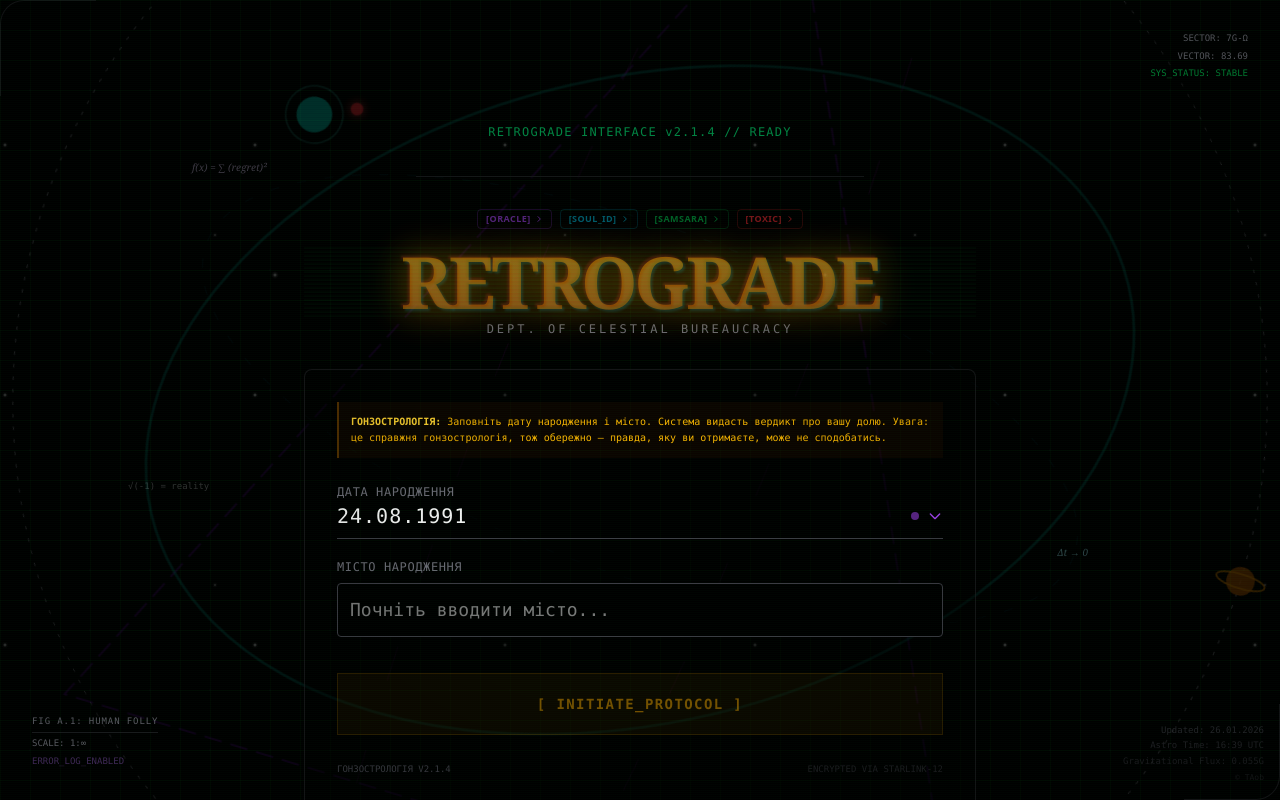
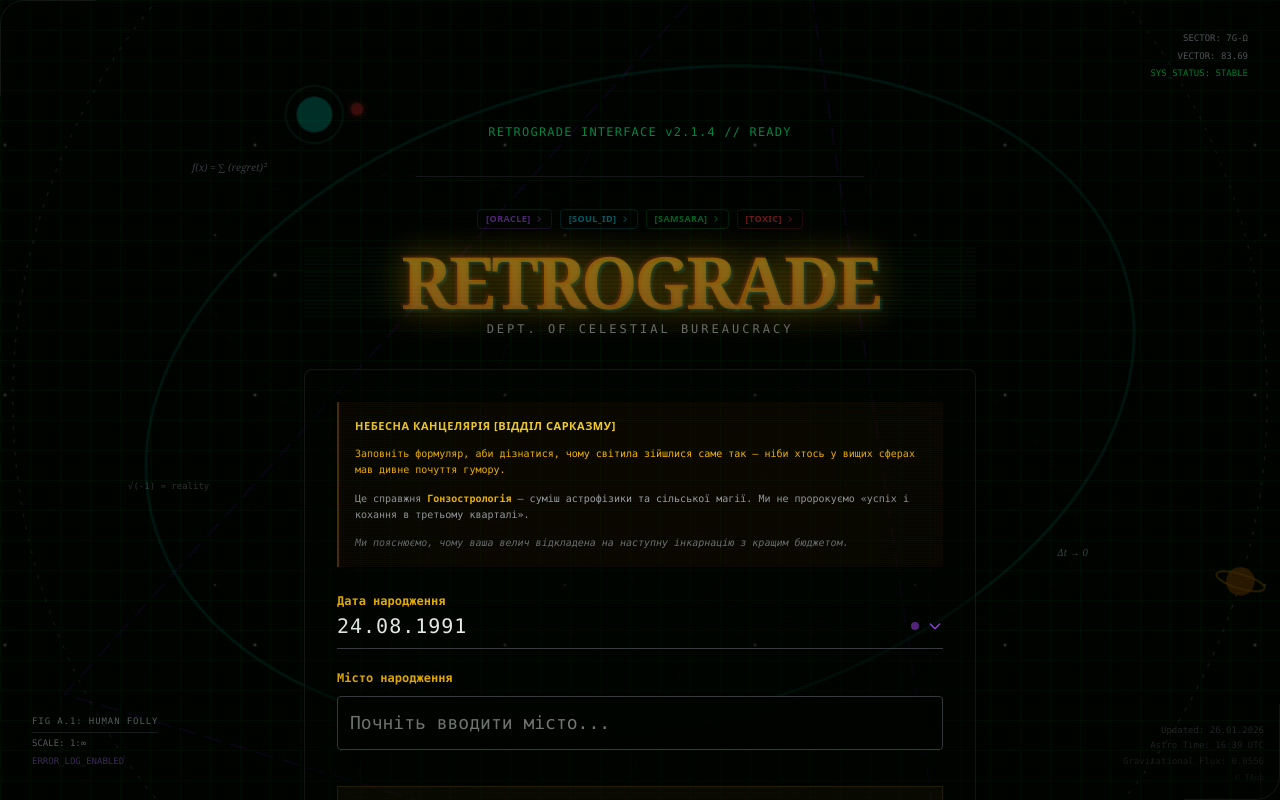
Before and after one commit to Maksymius/Retrograde-Project, a Next.js app in the folder frontend/: page / in a window 1280 px wide. Shown: the top 800 px of the page. Built offline with nearby package versions, Linux system fonts and the light colour scheme; a web font is replaced by a local one.

Commit message:
feat: gonzo  header/ INTRO city itc

```diff
--- a/frontend/app/page.tsx
+++ b/frontend/app/page.tsx
@@ -420,17 +420,27 @@ export default function HomePage() {
             <div className="space-y-5 backdrop-blur-md bg-black/40 p-4 sm:p-8 rounded-lg border border-zinc-800/60 shadow-2xl animate-in slide-in-from-bottom-4 duration-700 min-h-[600px]">
 
               {/* Гонзострологічна інструкція */}
-              <div className="p-3 bg-amber-900/10 border-l-2 border-amber-500/30 text-left">
+              <div className="p-4 bg-amber-900/10 border-l-2 border-amber-500/30 text-left space-y-3">
+                <div className="text-[11px] text-amber-300 font-bold uppercase tracking-wider">
+                  НЕБЕСНА КАНЦЕЛЯРІЯ [Відділ Сарказму]
+                </div>
                 <p className="text-[10px] text-amber-400 leading-relaxed font-mono">
-                  <span className="text-amber-300 font-bold">ГОНЗОСТРОЛОГІЯ:</span> Заповніть дату народження і місто.
-                  Система видасть вердикт про вашу долю. Увага: це справжня гонзострологія, тож обережно —
-                  правда, яку ви отримаєте, може не сподобатись.
+                  Заповніть формуляр, аби дізнатися, чому світила зійшлися саме так — ніби хтось у вищих сферах мав дивне почуття гумору.
+                </p>
+                <p className="text-[10px] text-zinc-400 leading-relaxed font-mono">
+                  Це справжня <span className="text-amber-400 font-bold">Гонзострологія</span> — суміш астрофізики та сільської магії.
+                  Ми не пророкуємо «успіх і кохання в третьому кварталі».
+                </p>
+                <p className="text-[10px] text-zinc-500 leading-relaxed font-mono italic">
+                  Ми пояснюємо, чому ваша велич відкладена на наступну інкарнацію з кращим бюджетом.
                 </p>
               </div>
 
               {/* INPUT AREA - Date */}
               <div className="space-y-2">
-                <label className="text-xs text-zinc-500 uppercase tracking-wider font-mono">Дата народження</label>
+                <label className="text-xs text-zinc-400 font-mono leading-relaxed">
+                  <span className="text-amber-400 font-bold">Дата народження</span>
+                </label>
                 <DatePicker
                   value={queryData.date || '1991-08-24'}
                   onChange={(date) => setQueryData({ ...queryData, date })}
@@ -439,7 +449,9 @@ export default function HomePage() {
 
               {/* INPUT AREA - City with Autocomplete */}
               <div className="w-full relative group city-autocomplete">
-                <label className="text-xs text-zinc-500 uppercase tracking-wider font-mono block mb-2">Місто народження</label>
+                <label className="text-xs text-zinc-400 font-mono leading-relaxed block mb-2">
+                  <span className="text-amber-400 font-bold">Місто народження</span>
+                </label>
                 <div className="relative">
                   <input
                     type="text"
```
